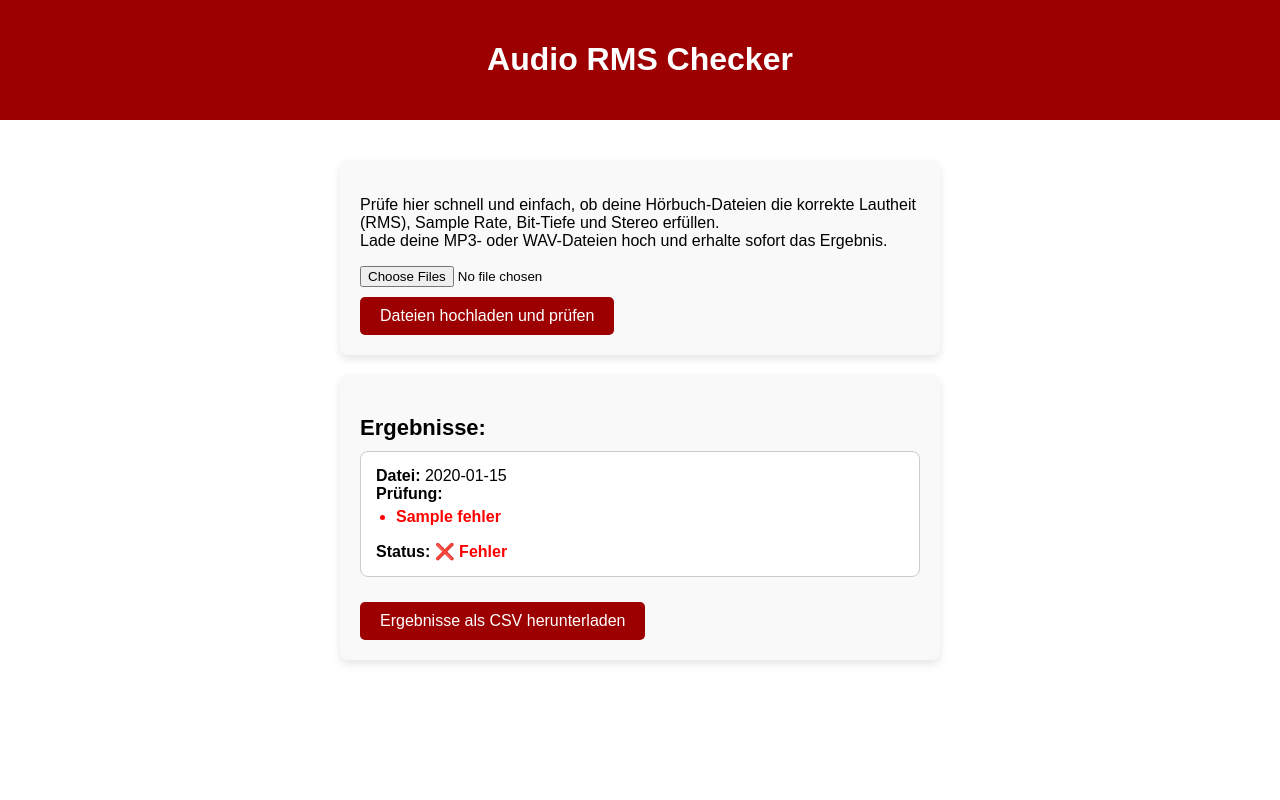
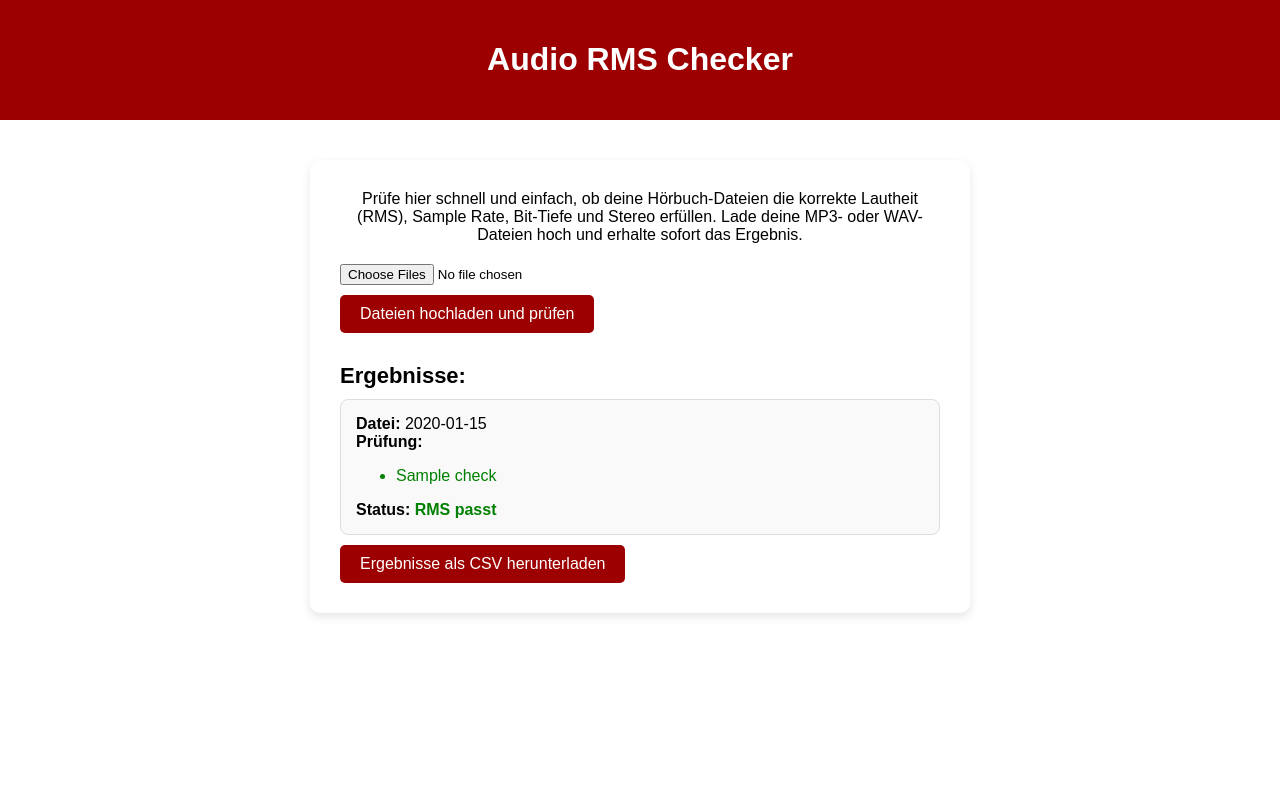
Before and after one commit to PietHenryRecords/audiocheck, a Flask app: template templates/index.html in a window 1280 px wide. Run offline with Flask 2, Linux system fonts and the light colour scheme; the template is opened without the code that fills it: most values are stand-ins (such as "Sample title", 1, 10 or a date in 2020).

Commit message:
Update index.html

```diff
--- a/templates/index.html
+++ b/templates/index.html
@@ -12,77 +12,81 @@
             display: flex;
             flex-direction: column;
             align-items: center;
-      justify-content: flex-start;
-      min-height: 100vh;
         }
         header {
             background: #9c0000;
             color: white;
             padding: 20px;
+            text-align: center;
             width: 100%;
+        }
+        main {
+            max-width: 600px;
+            margin: 40px auto;
+            padding: 30px;
+            background: white;
+            border-radius: 10px;
+            box-shadow: 0px 4px 10px rgba(0,0,0,0.1);
+        }
+        .description {
+            margin-bottom: 20px;
             text-align: center;
         }
-    main {
-      width: 100%;
-      max-width: 600px;
-      margin-top: 20px;
-      padding: 20px;
-    }
-    .upload-box, .results-box {
-      background: #f9f9f9;
-      padding: 20px;
-      border-radius: 8px;
-      margin-bottom: 20px;
-      box-shadow: 0 4px 8px rgba(0,0,0,0.1);
+        input[type="file"] {
+            margin-bottom: 10px;
         }
         button {
             background-color: #9c0000;
             border: none;
             color: white;
             padding: 10px 20px;
-      margin-top: 10px;
-      cursor: pointer;
             font-size: 16px;
             border-radius: 5px;
+            cursor: pointer;
         }
         button:hover {
             background-color: #7a0000;
         }
-    .success-message {
-      background: #d4edda;
-      color: #155724;
-      padding: 10px;
-      border-radius: 5px;
-      margin-top: 10px;
+        .spinner {
+            display: none;
+            margin: 20px auto;
+            width: 50px;
+            height: 50px;
+            border: 5px solid #f3f3f3;
+            border-top: 5px solid #9c0000;
+            border-radius: 50%;
+            animation: spin 1s linear infinite;
+        }
+        @keyframes spin {
+            0% { transform: rotate(0deg); }
+            100% { transform: rotate(360deg); }
         }
         .results-header {
+            margin-top: 30px;
             font-size: 22px;
             font-weight: bold;
-      margin: 20px 0 10px 0;
         }
         .result-card {
-      background: white;
-      border: 1px solid #ccc;
+            border: 1px solid #ddd;
             padding: 15px;
+            margin: 10px 0;
             border-radius: 8px;
-      margin-bottom: 15px;
+            background: #f9f9f9;
         }
-    .ok {
+        .status-ok {
             color: green;
             font-weight: bold;
         }
-    .error {
+        .status-fail {
             color: red;
             font-weight: bold;
         }
-    ul {
-      padding-left: 20px;
-      margin-top: 5px;
+    </style>
+    <script>
+        function showSpinner() {
+            document.getElementById('spinner').style.display = 'block';
         }
-    li {
-      margin-bottom: 5px;
-    }
-  </style>
+    </script>
 </head>
 <body>
 
@@ -91,44 +95,36 @@
 </header>
 
 <main>
+    <div class="description">
+        Prüfe hier schnell und einfach, ob deine Hörbuch-Dateien die korrekte Lautheit (RMS), Sample Rate, Bit-Tiefe und Stereo erfüllen.
+        Lade deine MP3- oder WAV-Dateien hoch und erhalte sofort das Ergebnis.
+    </div>
 
-  <div class="upload-box">
-    <p>Prüfe hier schnell und einfach, ob deine Hörbuch-Dateien die korrekte Lautheit (RMS), Sample Rate, Bit-Tiefe und Stereo erfüllen.<br>
-      Lade deine MP3- oder WAV-Dateien hoch und erhalte sofort das Ergebnis.</p>
-
-    <form action="/" method="post" enctype="multipart/form-data">
+    <form action="/" method="post" enctype="multipart/form-data" onsubmit="showSpinner()">
         <input type="file" name="files" multiple required><br>
         <button type="submit">Dateien hochladen und prüfen</button>
     </form>
-  </div>
 
-  {% if success %}
-    <div class="success-message">
-      ✅ Datei(en) erfolgreich geprüft!
-    </div>
-  {% endif %}
+    <div id="spinner" class="spinner"></div>
 
     {% if reports %}
-  <div class="results-box">
         <div class="results-header">Ergebnisse:</div>
-
         {% for report in reports %}
             <div class="result-card">
                 <strong>Datei:</strong> {{ report['Datei'] }}<br>
-
                 <strong>Prüfung:</strong>
-        {% if report['Fehler'] %}
                 <ul>
-            {% for fehler in report['Fehler'] %}
-              <li class="error">{{ fehler }}</li>
+                {% for check in report['Checks'] %}
+                    <li {% if 'falsch' in check %} style="color:red;" {% else %} style="color:green;" {% endif %}>
+                        {{ check }}
+                    </li>
                 {% endfor %}
                 </ul>
-          <strong>Status:</strong> <span class="error">❌ Fehler</span>
+                <strong>Status:</strong>
+                {% if report['Status'] == 'passt' %}
+                    <span class="status-ok">RMS passt</span>
                 {% else %}
-          <ul>
-            <li class="ok">Alle Prüfungen bestanden!</li>
-          </ul>
-          <strong>Status:</strong> <span class="ok">✅ OK</span>
+                    <span class="status-fail">Fehler</span>
                 {% endif %}
             </div>
         {% endfor %}
@@ -136,10 +132,7 @@
         <form action="/download" method="get">
             <button type="submit">Ergebnisse als CSV herunterladen</button>
         </form>
-
-  </div>
     {% endif %}
-
 </main>
 
 </body>
```
Lines whose indentation alone changed are shown as unchanged.
